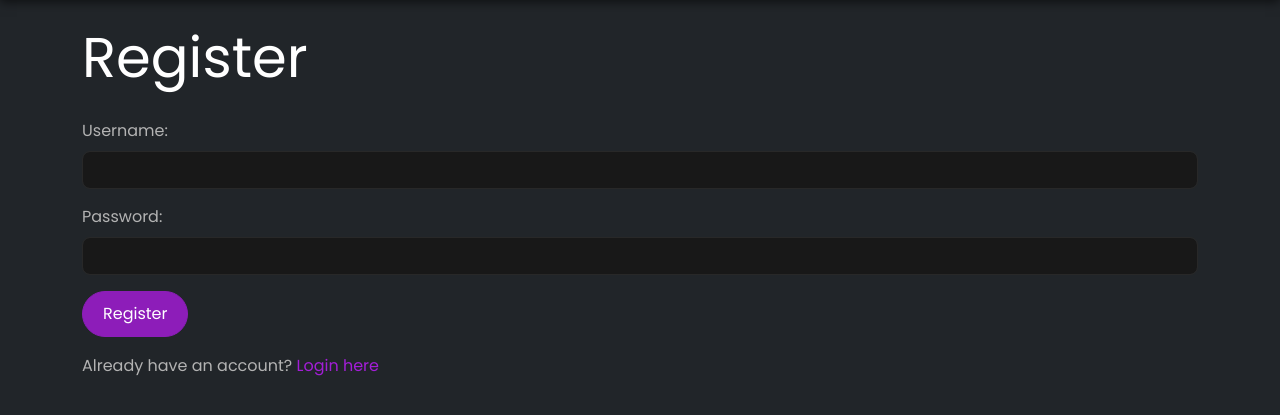
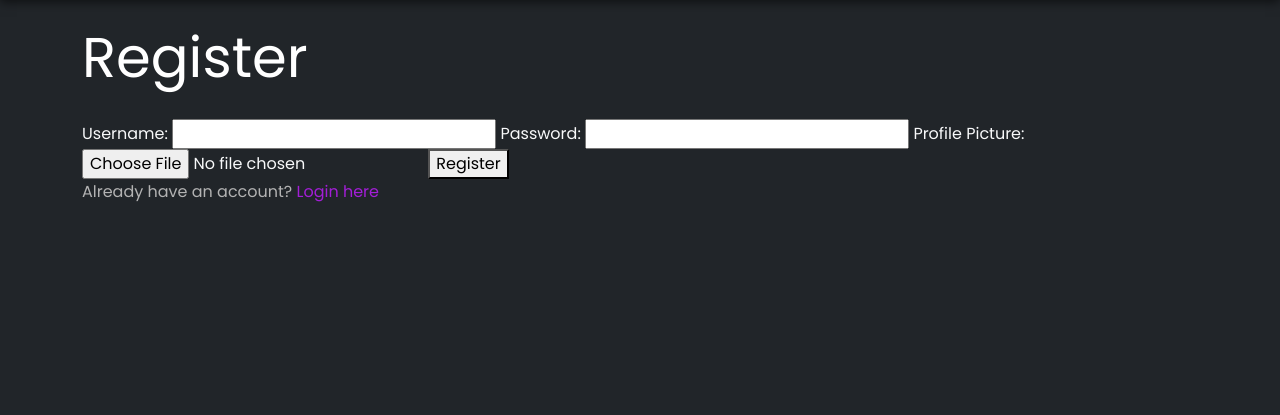
Before and after one commit to Virus01Official/HopOnMusic, a Flask app: page /register in a window 1280 px wide. Shown: the part 63-478 px from the top of the page. Run offline with Flask 3, Linux system fonts and the light colour scheme.

Commit message:
added profile pictures

```diff
--- a/app.py
+++ b/app.py
@@ -18,6 +18,7 @@ app.config['UPLOAD_FOLDER'] = 'static/songs'
 app.config['ALLOWED_EXTENSIONS'] = {'mp3'}
 app.config['SESSION_COOKIE_SECURE'] = True  # Secure cookies for HTTPS
 app.config['SESSION_COOKIE_HTTPONLY'] = True  # Prevent JS access to cookies
+app.config['UPLOAD_FOLDER'] = 'static/uploads'
 
 # Database initialization
 def init_db():
@@ -28,7 +29,8 @@ def init_db():
                 id INTEGER PRIMARY KEY AUTOINCREMENT,
                 username TEXT NOT NULL,
                 password TEXT NOT NULL,
-                role TEXT NOT NULL DEFAULT 'user'
+                role TEXT NOT NULL DEFAULT 'user',
+                profile_picture TEXT  -- New column for profile picture
             )
         ''')
         cursor.execute('''
@@ -65,12 +67,20 @@ def register():
         username = request.form['username']
         password = request.form['password']
         hashed_password = generate_password_hash(password)
+        profile_picture = request.files['profile_picture']
 
         role = request.form.get('role', 'user')  # Default to 'user' if role is not provided
 
+        profile_picture_filename = None
+        if profile_picture and allowed_image(profile_picture.filename):
+            profile_picture_filename = secure_filename(profile_picture.filename)
+            profile_picture_path = os.path.join(app.config['UPLOAD_FOLDER'], profile_picture_filename)
+            profile_picture.save(profile_picture_path)
+
         with sqlite3.connect('database.db') as conn:
             cursor = conn.cursor()
-            cursor.execute('INSERT INTO users (username, password, role) VALUES (?, ?, ?)', (username, hashed_password, role))
+            cursor.execute('INSERT INTO users (username, password, role, profile_picture) VALUES (?, ?, ?, ?)',
+                          (username, hashed_password, role, profile_picture_filename))
             conn.commit()
 
         flash('Registration successful! Please login.')
@@ -86,13 +96,14 @@ def login():
 
         with sqlite3.connect('database.db') as conn:
             cursor = conn.cursor()
-            cursor.execute('SELECT id, password, role FROM users WHERE username = ?', (username,))
+            cursor.execute('SELECT id, password, role, profile_picture FROM users WHERE username = ?', (username,))
             user = cursor.fetchone()
 
         if user and check_password_hash(user[1], password):  # Check hashed password
             session['username'] = username
             session['user_id'] = user[0]  # Store user ID
             session['role'] = user[2]     # Store user role
+            session['profile_picture'] = user[3]  # Store profile picture filename
             return redirect(url_for('index'))
         else:
             flash('Invalid username or password')
@@ -104,6 +115,7 @@ def logout():
     session.pop('username', None)
     session.pop('user_id', None)
     session.pop('role', None)
+    session.pop('profile_picture', None)
     return redirect(url_for('login'))
 
 @app.route('/upload', methods=['GET', 'POST'])
@@ -254,6 +266,32 @@ def edit_song(song_id):
 
     return render_template('edit_song.html', song=song)
 
+@app.route('/update_profile_picture', methods=['GET', 'POST'])
+def update_profile_picture():
+    if 'username' not in session:
+        return redirect(url_for('login'))
+
+    if request.method == 'POST':
+        profile_picture = request.files['profile_picture']
+
+        if profile_picture and allowed_image(profile_picture.filename):
+            profile_picture_filename = secure_filename(profile_picture.filename)
+            profile_picture_path = os.path.join(app.config['UPLOAD_FOLDER'], profile_picture_filename)
+            profile_picture.save(profile_picture_path)
+
+            with sqlite3.connect('database.db') as conn:
+                cursor = conn.cursor()
+                cursor.execute('UPDATE users SET profile_picture = ? WHERE id = ?',
+                              (profile_picture_filename, session['user_id']))
+                conn.commit()
+
+            session['profile_picture'] = profile_picture_filename
+            flash('Profile picture updated successfully!')
+            return redirect(url_for('index'))
+        else:
+            flash('Invalid file type. Only JPG, JPEG, PNG, and GIF are allowed.')
+
+    return render_template('update_profile_picture.html')
 
 @app.route('/manage_users')
 def manage_users():
--- a/templates/base.html
+++ b/templates/base.html
@@ -39,6 +39,9 @@
                         </li>
                         {% endif %}
                         <li class="nav-item">
+                            <a class="nav-link text-light" href="{{ url_for('update_profile_picture') }}">Update Profile Picture</a>
+                        </li>
+                        <li class="nav-item">
                             <a class="nav-link text-light" href="{{ url_for('logout') }}">Logout</a>
                         </li>
                     {% else %}
@@ -51,7 +54,16 @@
                     {% endif %}
                 </ul>
                 {% if 'username' in session %}
-                    <span class="navbar-text text-muted">Welcome, <strong>{{ session['username'] }}</strong>!</span>
+                    <div class="d-flex align-items-center">
+                        {% if session['profile_picture'] %}
+                            <img src="{{ url_for('static', filename='uploads/' + session['profile_picture']) }}" alt="Profile Picture" class="rounded-circle me-2" style="width: 40px; height: 40px;">
+                        {% else %}
+                            <div class="rounded-circle me-2 bg-secondary d-flex align-items-center justify-content-center" style="width: 40px; height: 40px;">
+                                <span class="text-light">👤</span>
+                            </div>
+                        {% endif %}
+                        <span class="navbar-text text-muted">Welcome, <strong>{{ session['username'] }}</strong>!</span>
+                    </div>
                 {% endif %}
             </div>
         </div>
--- a/templates/register.html
+++ b/templates/register.html
@@ -2,16 +2,18 @@
 
 {% block content %}
     <h1 class="display-4">Register</h1>
-    <form method="POST" class="mb-3">
-        <div class="mb-3">
-            <label for="username" class="form-label">Username:</label>
-            <input type="text" id="username" name="username" class="form-control" required>
-        </div>
-        <div class="mb-3">
-            <label for="password" class="form-label">Password:</label>
-            <input type="password" id="password" name="password" class="form-control" required>
-        </div>
-        <button type="submit" class="btn btn-primary">Register</button>
-    </form>
+    <!-- templates/register.html -->
+<form method="POST" enctype="multipart/form-data">
+    <label for="username">Username:</label>
+    <input type="text" id="username" name="username" required>
+
+    <label for="password">Password:</label>
+    <input type="password" id="password" name="password" required>
+
+    <label for="profile_picture">Profile Picture:</label>
+    <input type="file" id="profile_picture" name="profile_picture">
+
+    <button type="submit">Register</button>
+</form>
     <p>Already have an account? <a href="{{ url_for('login') }}">Login here</a></p>
 {% endblock %}
```
Also changed, not shown: templates/update_profile_picture.html (added, +52 -0 lines), 1 other file.
